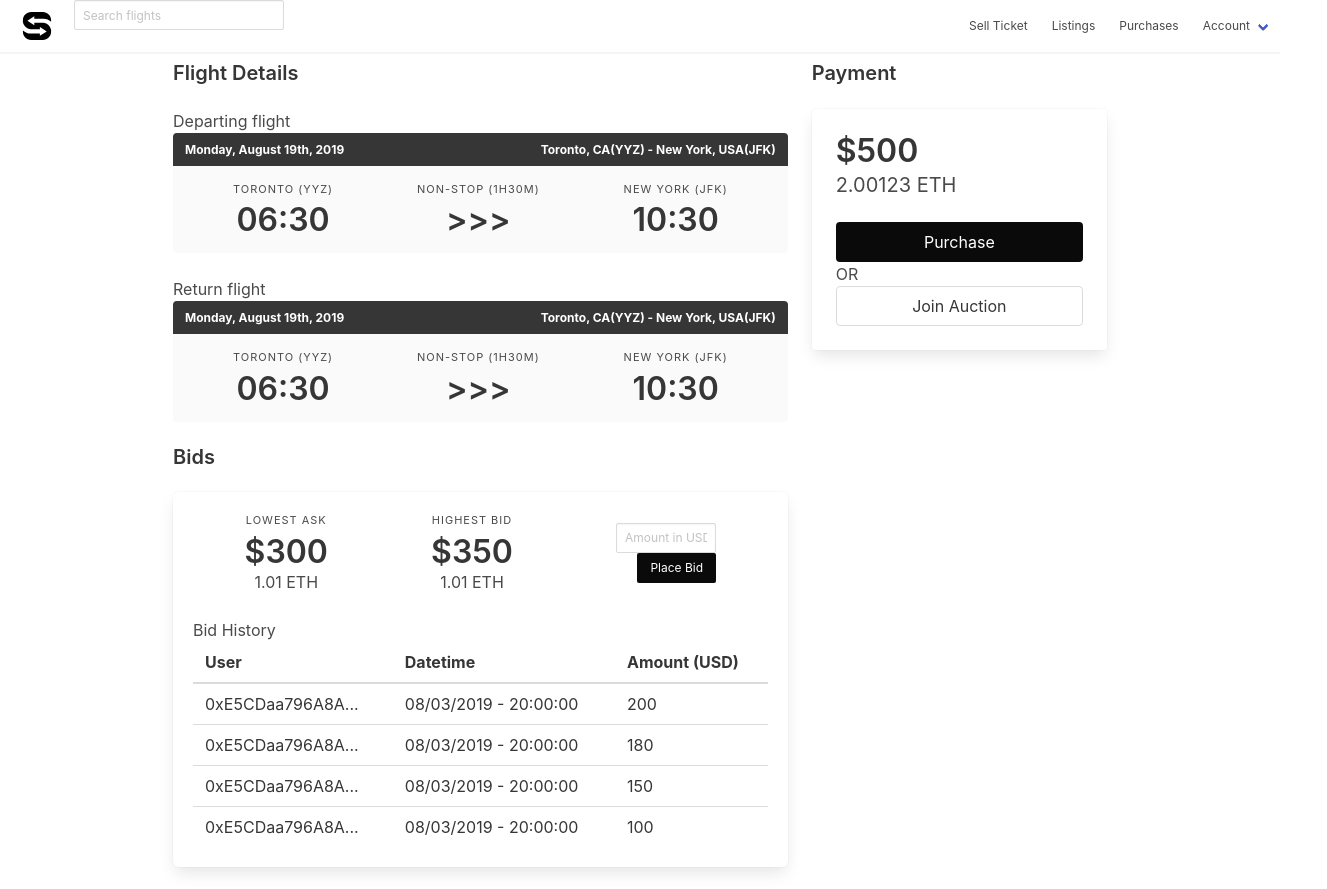
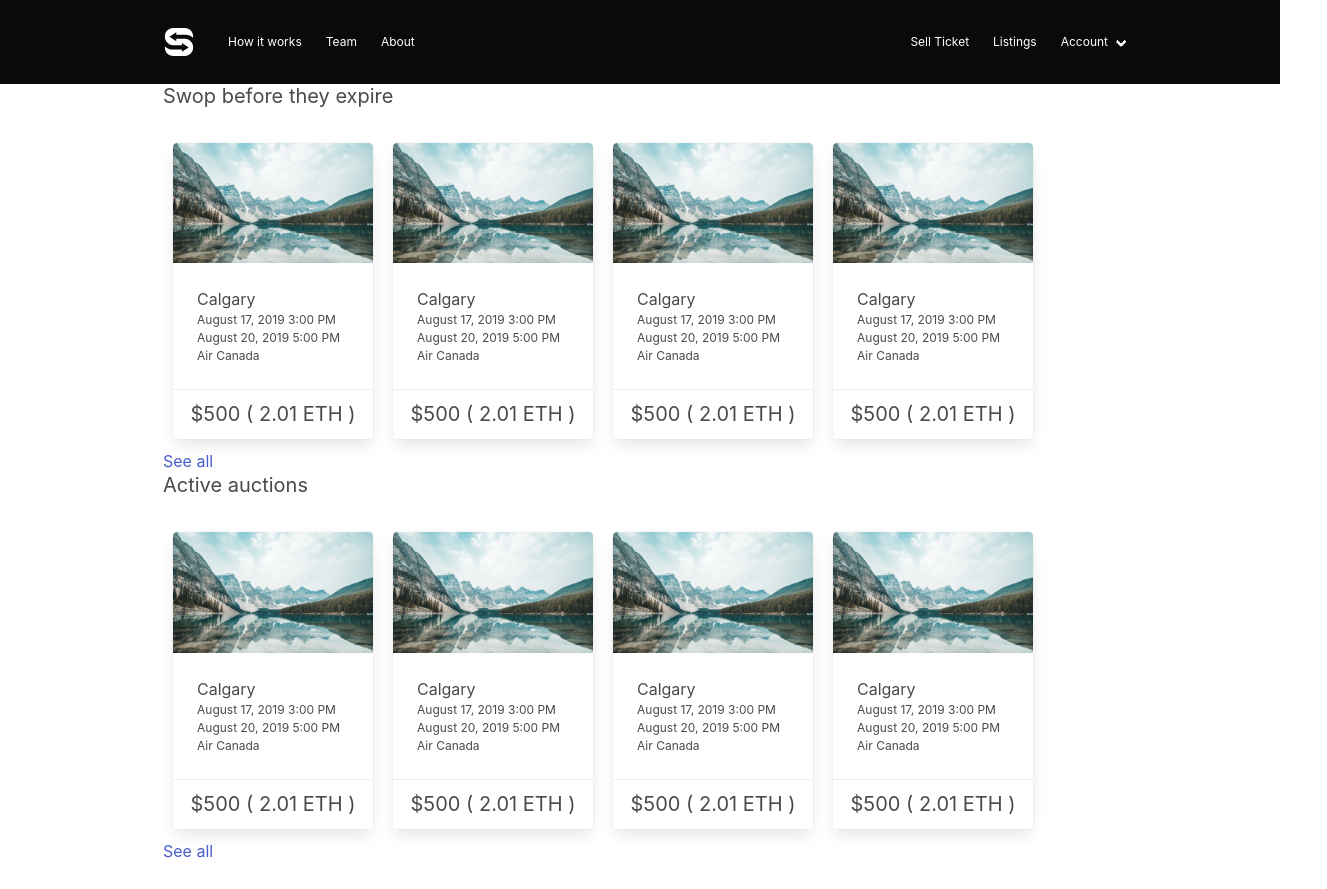
Before and after one commit to swop-io/swop, a React (Create React App) app: page / in a window 1280 px wide. Shown: the whole page, 1327 px wide, since content can reach past the window. Built offline with nearby package versions, Linux system fonts and the light colour scheme.

Commit message:
add flight component

```diff
--- /dev/null
+++ b/src/components/details/flight.js
@@ -0,0 +1,53 @@
+import React from 'react'
+import 'bulma'
+
+class FlightInfo extends React.Component {
+
+    constructor(props){
+        super(props)
+
+        this.state = {
+            title : props.title,
+            data : props.data }
+    }
+
+    render() {
+        return (
+            <div>
+                <p>{this.state.title}</p>
+                    <article class="message is-small is-dark">
+                        <div class="message-header">
+                            <p>{this.state.data.flightDate}</p>
+                            <span style={{float : 'right'}}>{this.state.data.origin} ({this.state.data.originAirportCode})
+                                                - {this.state.data.destination}({this.state.data.destinatioAirportCode})</span>
+                            </div>
+                            <div class="message-body">
+                                <div class="level">
+                                    <div class="level-item has-text-centered">
+                                        <div>
+                                        <p class="heading">{this.state.data.origin} ({this.state.data.originAirportCode})</p>
+                                        <p class="title">{this.state.data.departureTime}</p>
+                                        </div>
+                                    </div>
+                                    <div class="level-item has-text-centered">
+                                        <div>
+                                        <p class="heading">Non-stop (1h30m)</p>
+                                        <p class="title">>>></p>
+                                        </div>
+                                    </div>
+                                    <div class="level-item has-text-centered">
+                                        <div>
+                                        <p class="heading">{this.state.data.destination} ({this.state.data.destinatioAirportCode})</p>
+                                        <p class="title">{this.state.data.arrivalTime}</p>
+                                        </div>
+                                    </div>
+
+                                </div>
+                        </div>
+                    </article>
+            </div>
+        )
+    }
+}
+
+export default FlightInfo
--- a/src/components/details/index.js
+++ b/src/components/details/index.js
@@ -2,75 +2,33 @@ import React from 'react'
 import 'bulma'
 import { FontAwesomeIcon } from '@fortawesome/react-fontawesome'
 import Footer from '../footer'
+import FlightInfo from './flight'
 
 class TicketDetails extends React.Component {
+
+    constructor(props){
+        super(props)
+        this.data = {
+            flightDate : "Monday, August 19th, 2019",
+            origin : "Toronto",
+            originAirportCode: "YYZ",
+            destination : "New York",
+            destinatioAirportCode: "JFK",
+            departureTime : "06:30",
+            arrivalTime : "10:30"
+
+        }
+    }
     render() {
         return (
             <div style={{margin : 10}}>
                 <div class="columns">
                     <div class="column is-two-thirds">
                     <p class="title is-5">Flight Details</p>
-                        <p>Departing flight</p>
-                            <article class="message is-small is-dark">
-                            <div class="message-header">
-                            <p>Monday, August 19th, 2019</p>
-                            <span style={{float : 'right'}}> Toronto, CA(YYZ) - New York, USA(JFK)</span>
-                            </div>
-                            <div class="message-body">
-                                <div class="level">
-                                    <div class="level-item has-text-centered">
-                                        <div>
-                                        <p class="heading">Toronto (YYZ)</p>
-                                        <p class="title">06:30</p>
-                                        </div>
-                                    </div>
-                                    <div class="level-item has-text-centered">
-                                        <div>
-                                        <p class="heading">Non-stop (1h30m)</p>
-                                        <p class="title">>>></p>
-                                        </div>
-                                    </div>
-                                    <div class="level-item has-text-centered">
-                                        <div>
-                                        <p class="heading">New York (JFK)</p>
-                                        <p class="title">10:30</p>
-                                        </div>
-                                    </div>
 
-                                </div>
-                            </div>
-                            </article>
-
-                        <p>Return flight</p>
-                            <article class="message is-small is-dark">
-                            <div class="message-header">
-                            <p>Monday, August 19th, 2019</p>
-                            <span style={{float : 'right'}}> Toronto, CA(YYZ) - New York, USA(JFK)</span>
-                            </div>
-                            <div class="message-body">
-                            <div class="level">
-                                    <div class="level-item has-text-centered">
-                                        <div>
-                                        <p class="heading">Toronto (YYZ)</p>
-                                        <p class="title">06:30</p>
-                                        </div>
-                                    </div>
-                                    <div class="level-item has-text-centered">
-                                        <div>
-                                        <p class="heading">Non-stop (1h30m)</p>
-                                        <p class="title">>>></p>
-                                        </div>
-                                    </div>
-                                    <div class="level-item has-text-centered">
-                                        <div>
-                                        <p class="heading">New York (JFK)</p>
-                                        <p class="title">10:30</p>
-                                        </div>
-                                    </div>
-
-                                </div>
-                            </div>
-                            </article>
+                        <FlightInfo title="Departing Flight" data={this.data}/>
+                        <br></br>
+                        <FlightInfo title="Return Flight" data={this.data}/>
 
                         <p class="title is-5">Bids</p>
                         <div class="box">
--- a/src/components/home/index.js
+++ b/src/components/home/index.js
@@ -13,30 +13,15 @@ class Home extends React.Component {
     render() {
         return (
             <div>
-                             {/* <section class="hero is-primary">
-                 <div class="hero-body ">
-                     <div class="container">
-                    <h1 class="title">
-                        Swop
-                   </h1>
-                    <h2 class="subtitle">
-                         Peer-to-peer auction-based marketplace of non-refundable flight tickets.
-                    </h2>
-
-                    <a class="button">Post Booking</a>
-                     <a class="button is-black">Swop Booking</a>
-                     </div>
+                <div class="columns">
+                <div class="column"></div>
+                <div class="column is-three-quarters">
+                    {/* <TicketDetails/> */}
+                    <Recommendations title="Swop before they expire"/>
+                    <Recommendations title="Active auctions"/>
                 </div>
-             </section> */}
-            <div class="columns">
-            <div class="column"></div>
-            <div class="column is-three-quarters">
-                <TicketDetails/>
-                {/* <Recommendations title="Swop before they expire"/>
-                <Recommendations title="Active auctions"/> */}
-            </div>
-            <div class="column"></div>
-            </div>
+                <div class="column"></div>
+                </div>
             </div>
 
 
--- a/src/components/navbar/index.js
+++ b/src/components/navbar/index.js
@@ -7,10 +7,9 @@ class NavBar extends React.Component {
     render() {
         return (
 
+            <nav class="navbar is-black is-spaced">
 
-            <nav class="navbar has-shadow">
-
-                <div class="navbar-brand">
+                <div class="navbar-brand" style={{marginLeft : 110}}>
                     <a class="navbar-item" href="https://bulma.io">
                     <img src={ SwopLogo } style={{width: 50 , height: 200 }}></img>
 
@@ -21,20 +20,24 @@ class NavBar extends React.Component {
                     <span></span>
                     <span></span>
                     </div>
+                    <a class="navbar-item is-size-7" href="https://bulma.io/">
+                        How it works
+                    </a>
+                    <a class="navbar-item is-size-7" href="https://bulma.io/">
+                        Team
+                    </a>
+                    <a class="navbar-item is-size-7" href="https://bulma.io/">
+                        About
+                    </a>
                 </div>
-                <div class="control">
-                    <input class="input is-small" type="text" placeholder="Search flights"></input>
-                </div>
-                <div id="navbarExampleTransparentExample" class="navbar-menu">
+
+                <div id="navbarExampleTransparentExample" class="navbar-menu" style={{marginRight:110}}>
                     <div class="navbar-end">
                     <Link class="navbar-item is-size-7" to="/sell">
                         Sell Ticket
                     </Link>
                     <a class="navbar-item is-size-7" href="https://bulma.io/">
                         Listings
-                    </a>
-                    <a class="navbar-item is-size-7" href="https://bulma.io/">
-                        Purchases
                     </a>
                     <div class="navbar-item has-dropdown is-hoverable">
                         <a class="navbar-link is-size-7" href="https://bulma.io/documentation/overview/start/">
@@ -45,7 +48,7 @@ class NavBar extends React.Component {
                             Overview
                         </a>
                         <a class="navbar-item is-size-7" href="https://bulma.io/documentation/modifiers/syntax/">
-                            Modifiers
+                            Purchases
                         </a>
                         <a class="navbar-item is-size-7" href="https://bulma.io/documentation/columns/basics/">
                             Columns
```
Also changed, not shown: src/images/swop-logo.svg.
